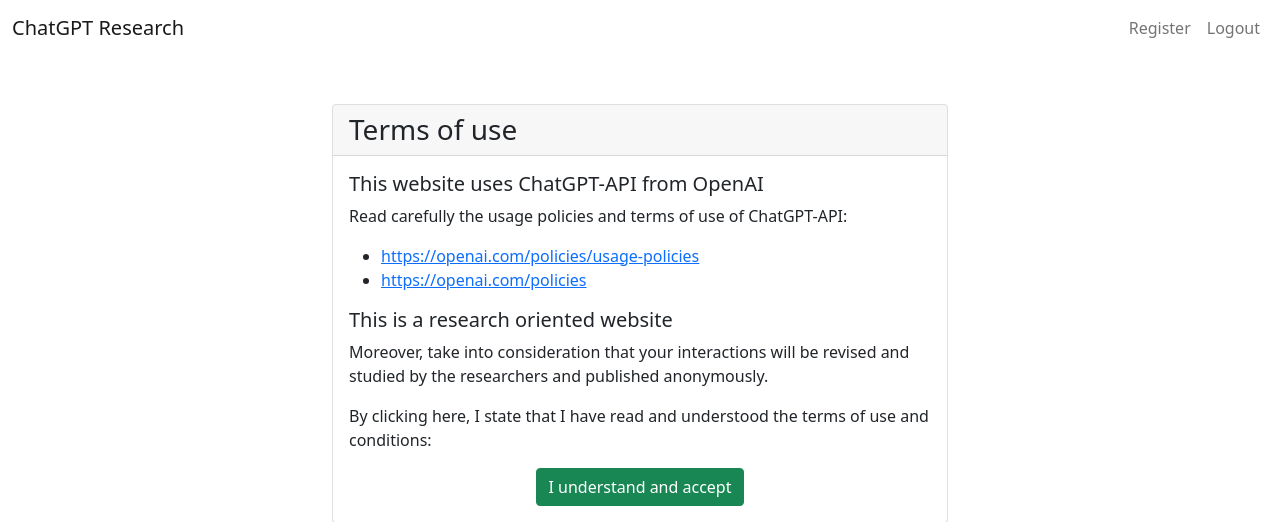
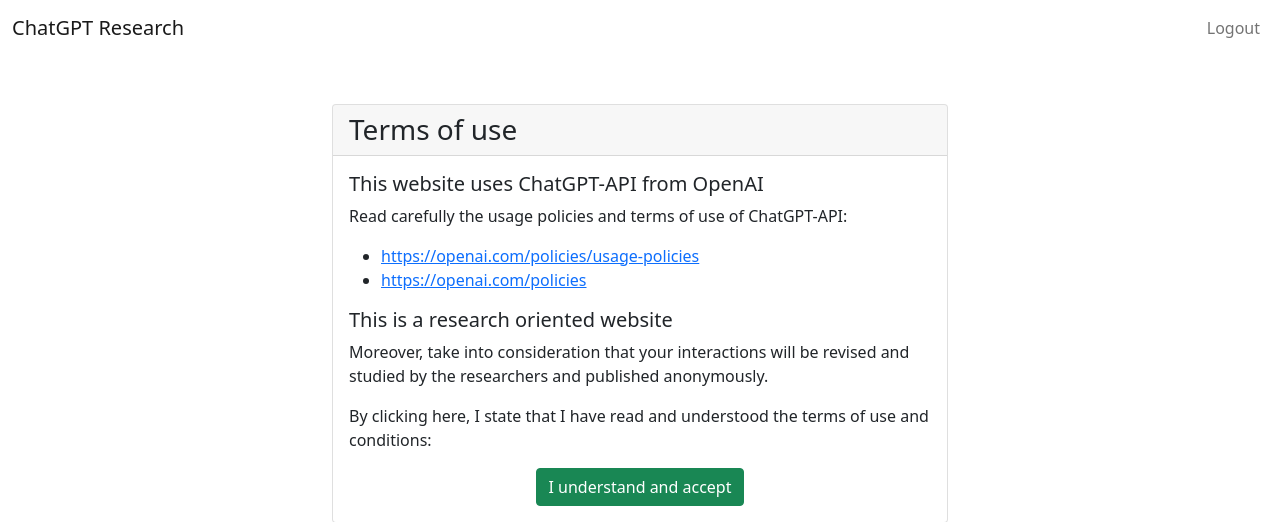
Before and after one commit to mkmenta/chatgpt-research, a Flask app: page /terms in a window 1280 px wide. Shown: the top 522 px of the page. Run offline with Flask 2, Linux system fonts and the light colour scheme; the visitor is signed in with stand-in values (Sample User, id 1).

Commit message:
Comment back the register endpoint

```diff
--- a/routes/users.py
+++ b/routes/users.py
@@ -19,23 +19,23 @@ def load_user(user_id):
     return User.objects.get(id=ObjectId(user_id))
 
 
-@blueprint.route('/register', methods=['GET'])
-def register_user():
-    return render_template('users/register.html')
+# @blueprint.route('/register', methods=['GET'])
+# def register_user():
+#     return render_template('users/register.html')
 
 
-@blueprint.route('/register', methods=['POST'])
-def post_register_user():
-    try:
-        data = {**request.form}
-        if data['email'] == '':
-            data['email'] = None
-        user = User.register(**data)
-    except NotUniqueError:
-        flash("User already exists.", "error")
-        return redirect("/register")
-    flash('User registered successfully.', 'success')
-    return redirect("/register")
+# @blueprint.route('/register', methods=['POST'])
+# def post_register_user():
+#     try:
+#         data = {**request.form}
+#         if data['email'] == '':
+#             data['email'] = None
+#         user = User.register(**data)
+#     except NotUniqueError:
+#         flash("User already exists.", "error")
+#         return redirect("/register")
+#     flash('User registered successfully.', 'success')
+#     return redirect("/register")
 
 
 @blueprint.route('/login', methods=['GET'])
--- a/templates/partials/navbar.html
+++ b/templates/partials/navbar.html
@@ -12,9 +12,9 @@
         </div> #}
         <div class="navbar-nav ml-auto">
             {% if current_user.is_authenticated %}
-            {% if current_user.admin %}
+            {# {% if current_user.admin %}
             <a class="nav-link" href="/register">Register</a>
-            {% endif %}
+            {% endif %} #}
             <a class="nav-link" href="/logout">Logout</a>
             {% else %}
             <a class="nav-link" href="/login">Login</a>
```
